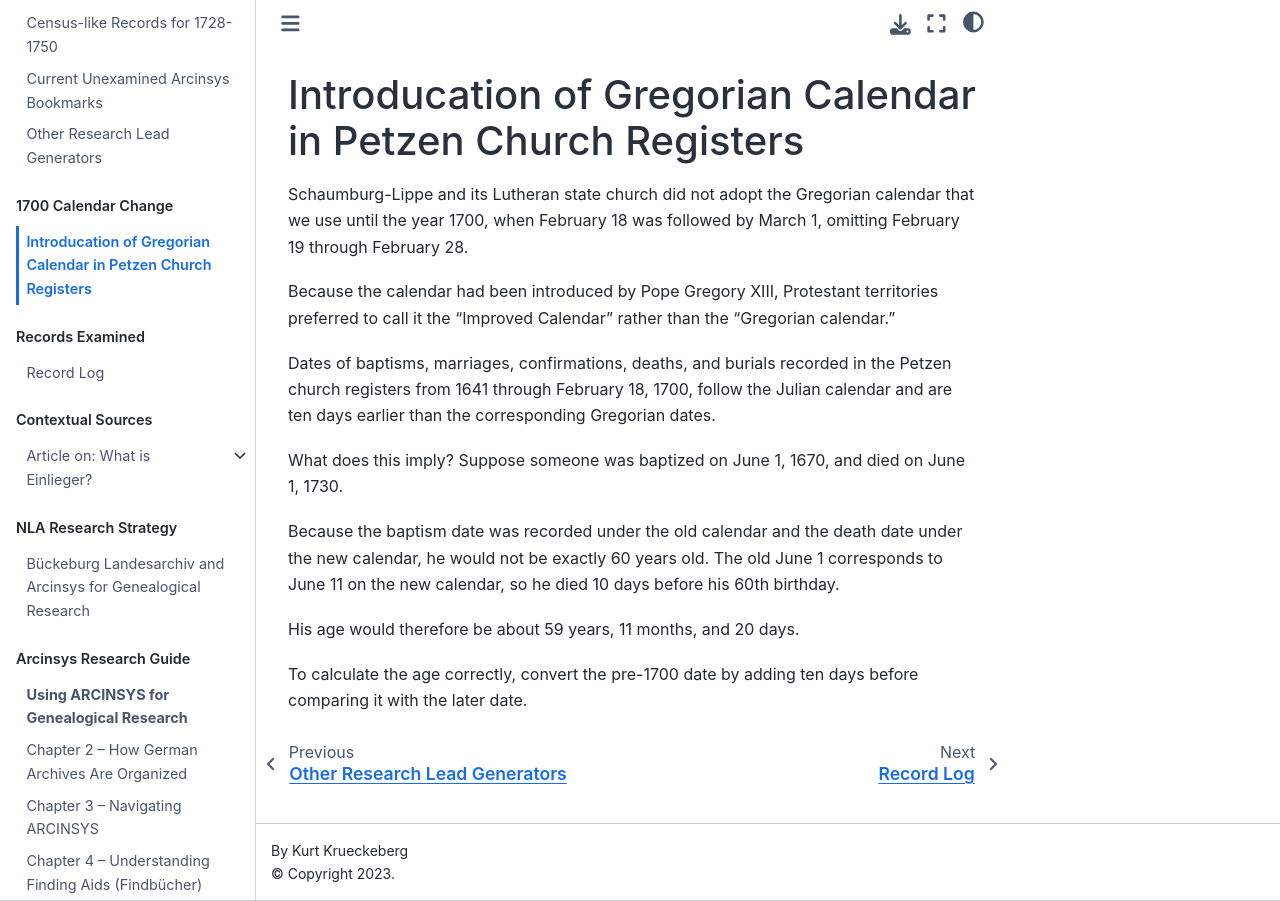
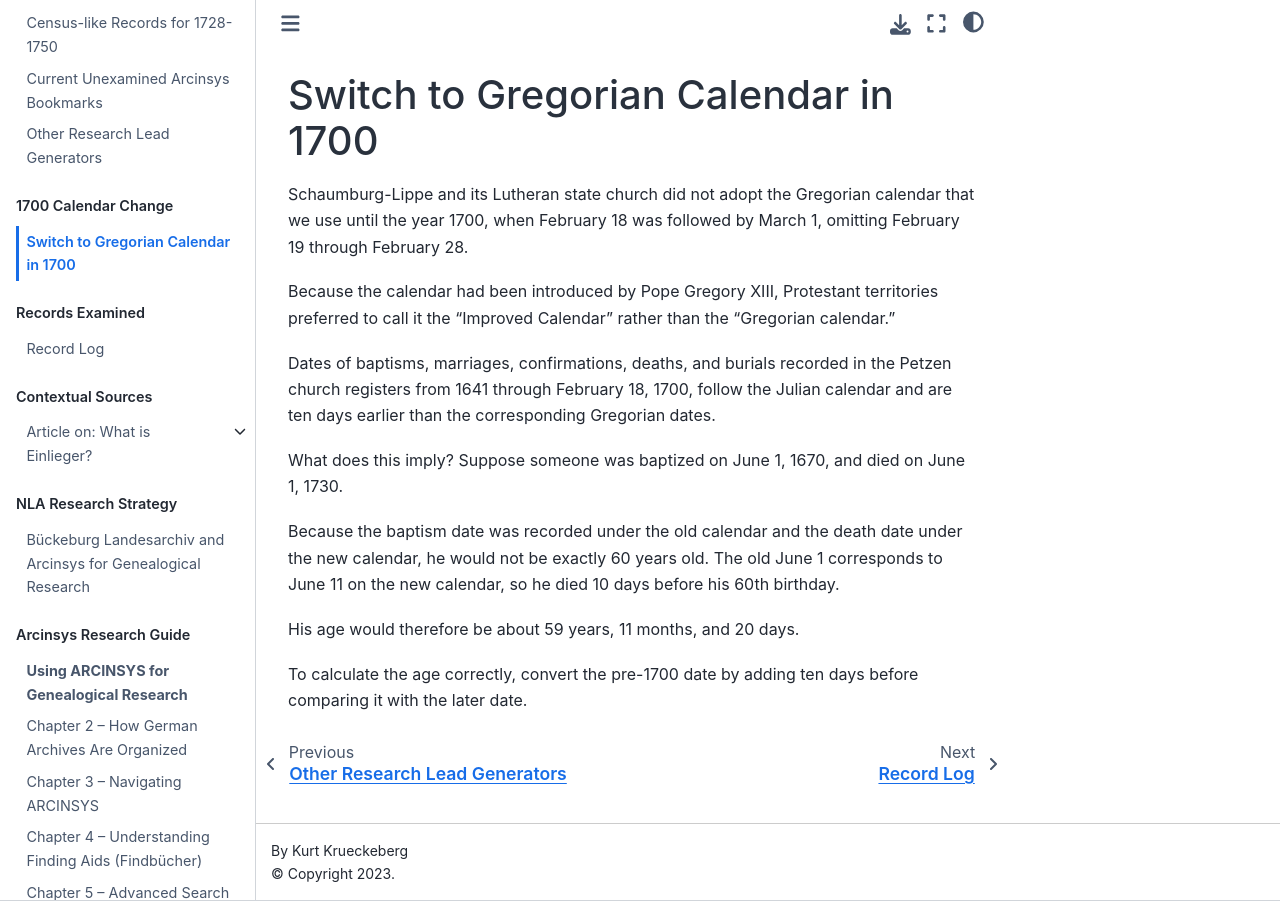
Before and after one commit to kurt-krueckeberg/sphinx-research, a Jupyter Book: the page built from calendar/gregory-calendar-introduction.md, in a window 1280 px wide. Built offline with Jupyter Book 1.0.4 settings and Sphinx 7.4.7 and the Sphinx Book theme 1.1.4, drawn with Linux system fonts in a browser that asks for light colours; some of the changed text lies outside the part shown.

Commit message:
Update files

```diff
--- a/calendar/gregory-calendar-introduction.md
+++ b/calendar/gregory-calendar-introduction.md
@@ -1,4 +1,4 @@
-# Introducation of Gregorian Calendar in Petzen Church Registers
+# Switch to Gregorian Calendar in 1700
 
 Schaumburg-Lippe and its Lutheran state church did not adopt the Gregorian
 calendar that we use until the year 1700, when February 18 was followed by
```
